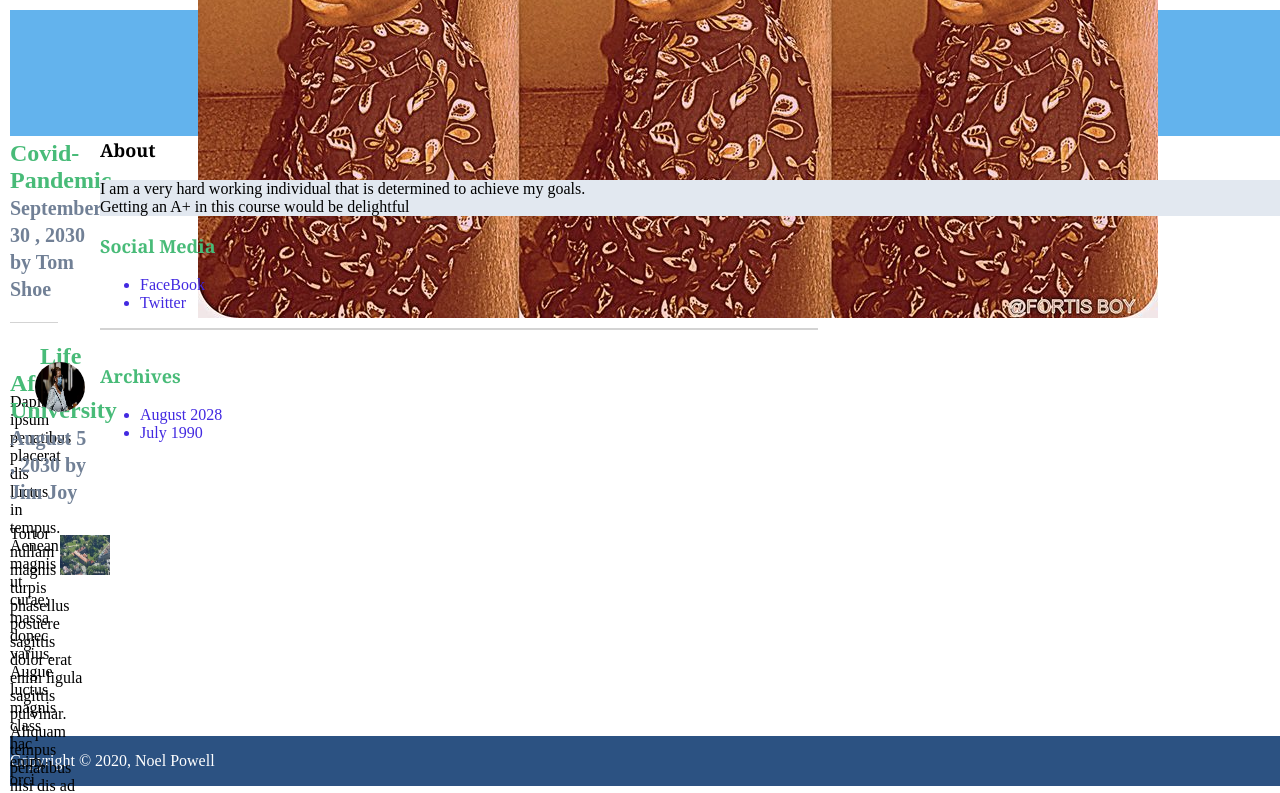
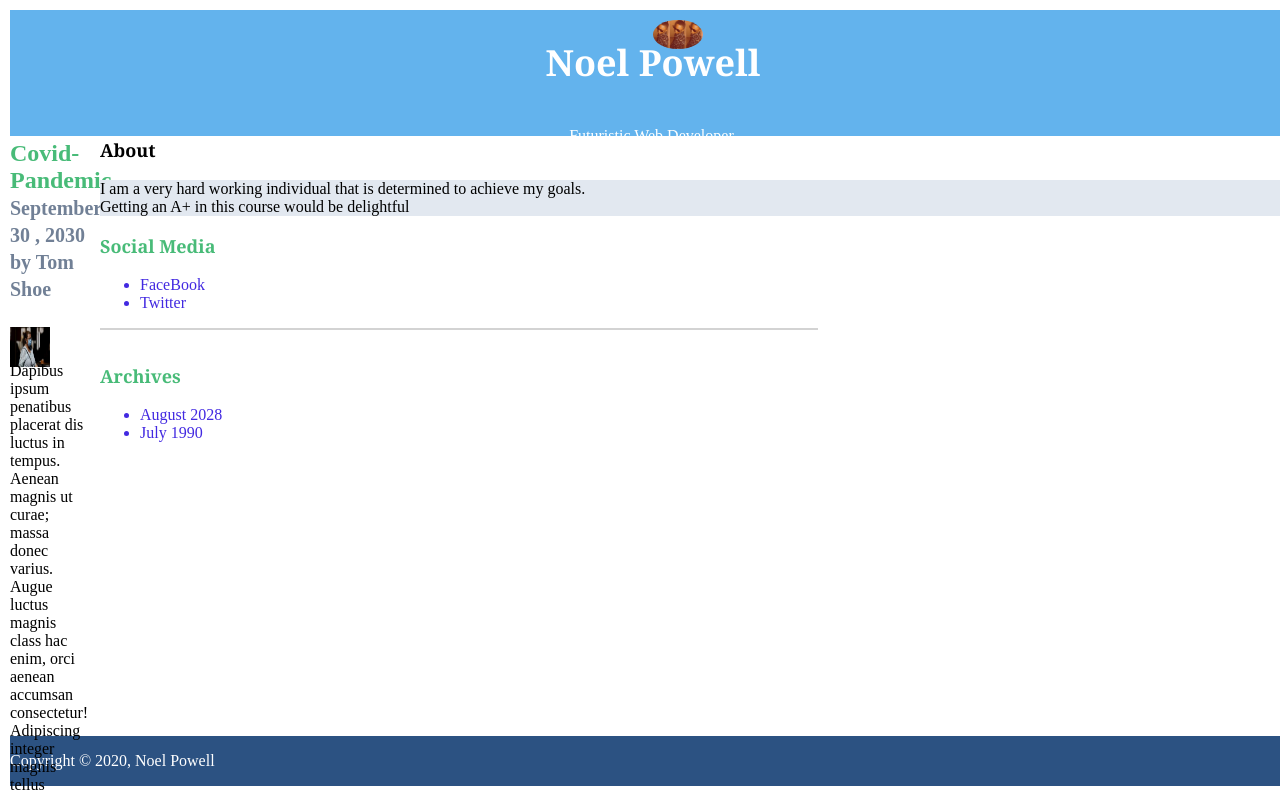
Before and after one commit to noelpo/info2180-lab2, a plain HTML site: page index.html in a window 1280 px wide. Shown: the top 793 px of the page. Drawn offline with Linux system fonts and the light colour scheme.

Commit message:
Edited html

```diff
--- a/index.html
+++ b/index.html
@@ -10,8 +10,8 @@
 <div class="container">
  <header class="header">
 
-   <div id="img">
-  <img src="n.jpg" alt="Noel Powell" border-radius="20%"></div>
+
+  <img  id="img" src="n.jpg">
  <h1>Noel Powell</h1>
  <p> Futuristic Web Developer.</p>
  </header>
@@ -24,7 +24,7 @@
    <h2>Covid-Pandemic <br><small>September 30 , 2030 by Tom Shoe</small> </h2>
 
    <div class="image1">
-    <img id="img" src="c.jpg" >
+    <img  src="c.jpg" width="40px" height="40px" float="left"></div>
 
    <p >Dapibus ipsum penatibus placerat dis luctus in tempus. Aenean magnis ut curae; massa donec varius. Augue luctus magnis class hac enim, orci aenean accumsan consectetur! Adipiscing integer magnis tellus posuere malesuada vivamus ut urna, erat porttitor. Ante quis metus justo metus dignissim eleifend massa viverra sem hac vestibulum dis. Tristique a senectus sociosqu adipiscing. Laoreet venenatis, velit tempor!</p>
 
```
